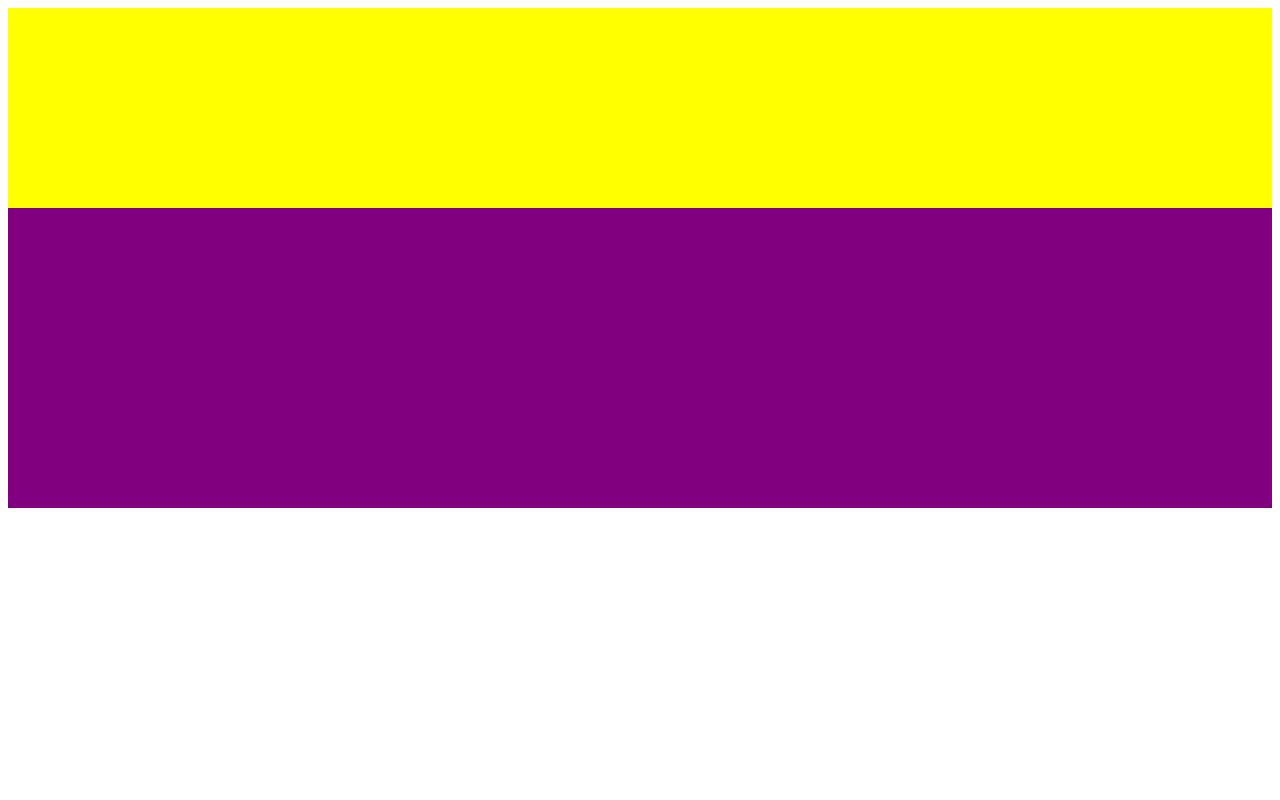
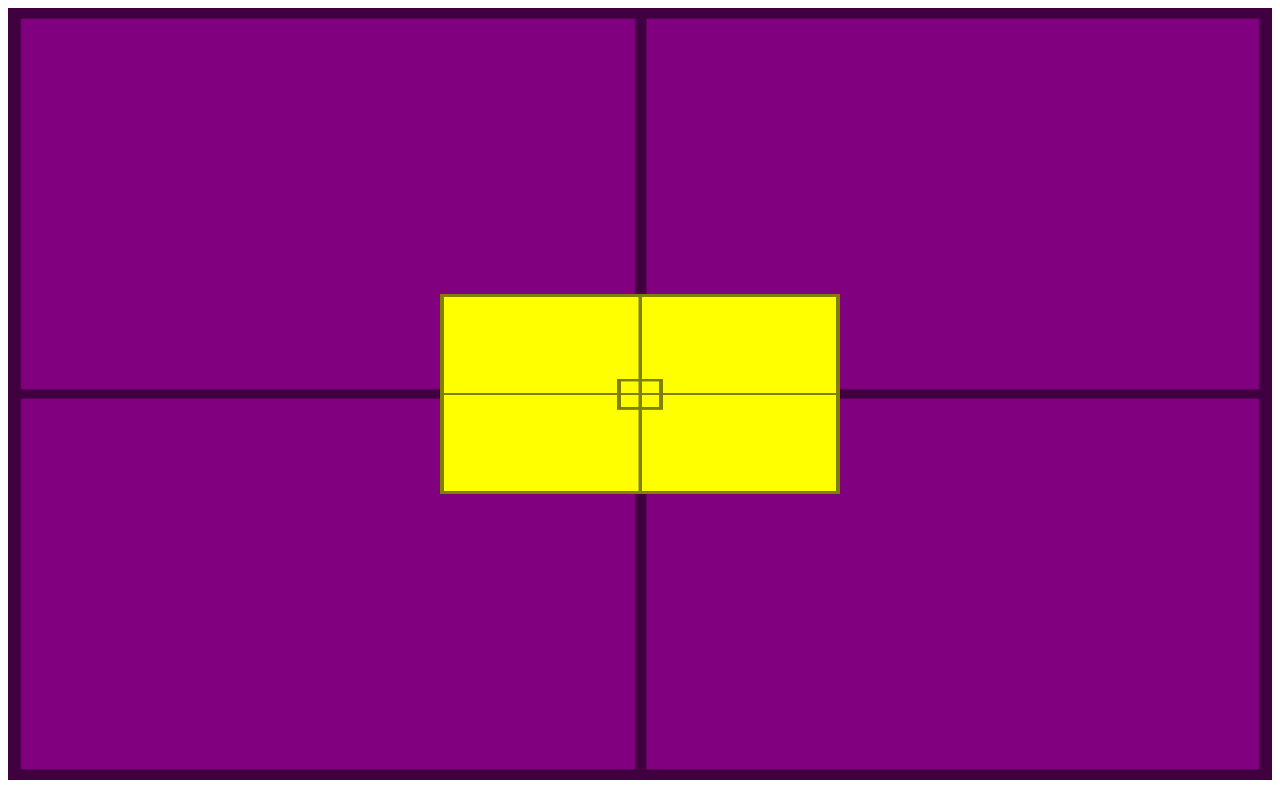
Before and after one commit to enriquemaia/html-css, a plain HTML site: page ex022.01/fundo007.html in a window 1280 px wide. Drawn offline with Linux system fonts and the light colour scheme.

Commit message:
Update fundo007.html

```diff
--- a/ex022.01/fundo007.html
+++ b/ex022.01/fundo007.html
@@ -7,13 +7,27 @@
     <title>Alinhamento vertical</title>
     <style>
         #container {
-            height: 500px;
+            position: relative;
+            height: 94vh;
+            padding:  10px;
+
             background-color: purple;
+            background-image: url(imagens/target001.png);
+            background-size: 100% 100%;
         }
 
         #conteudo {
+            position: absolute;
             height: 200px;
+            width: 400px;
             background-color: yellow;
+            left: 50%;
+            top: 50%;
+
+            background-image: url(imagens/target001.png);
+            background-size: 100% 100%;
+
+            transform: translate(-50%, -50%);
         }
 
     </style>
```
